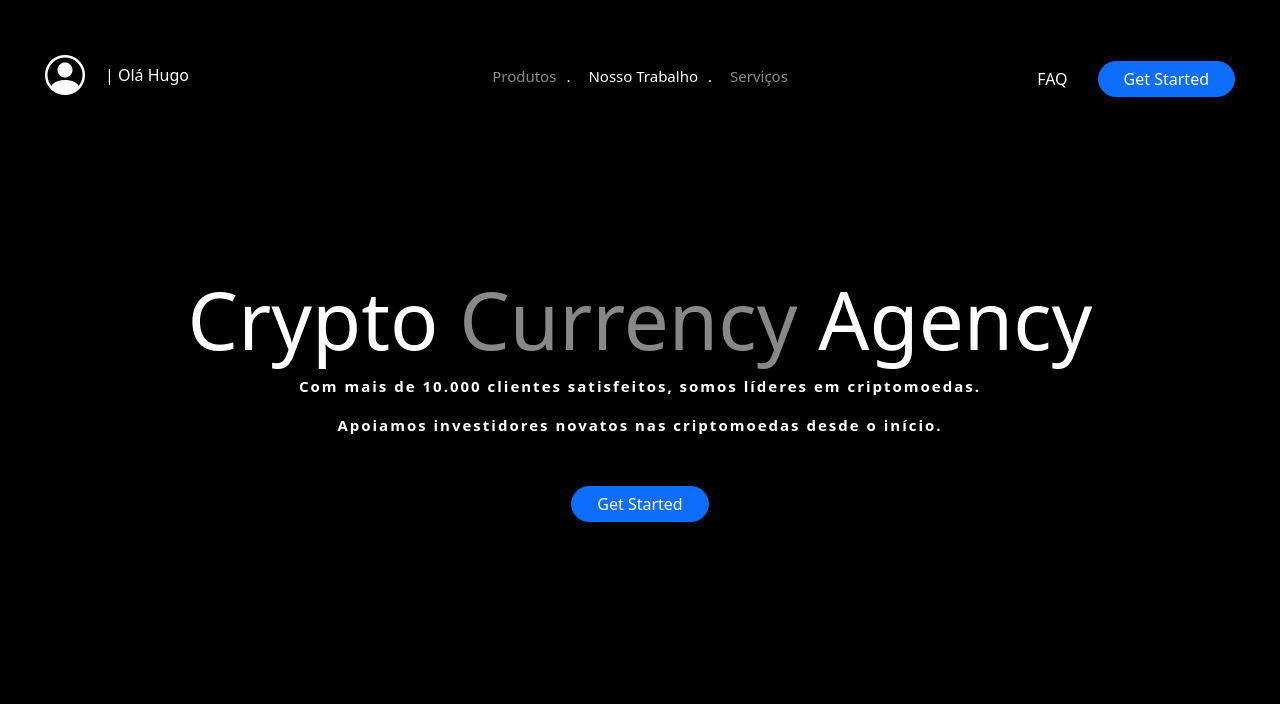
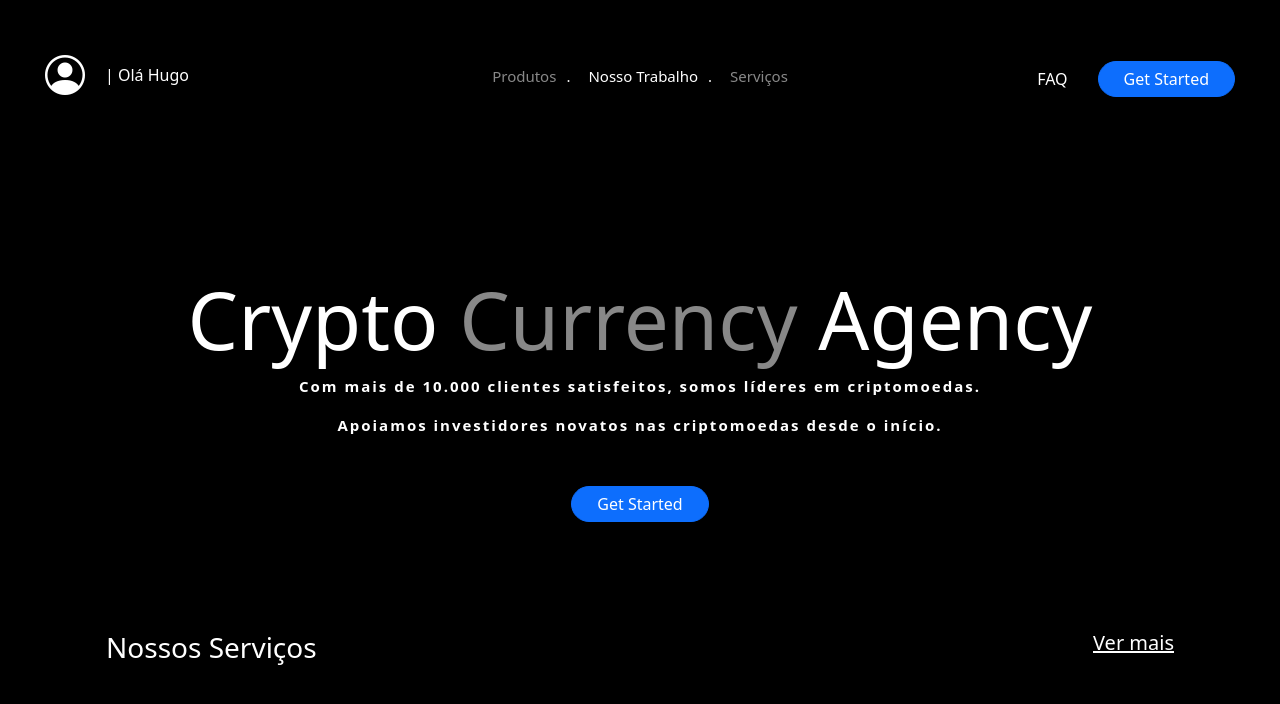
Before and after one commit to villarzz/black-landingpage, an Angular app in the folder black-landingpage/: page / in a window 1280 px wide. Shown: the top 704 px of the page. Built offline with nearby package versions, Linux system fonts and the light colour scheme.

Commit message:
FEAT:(nossos-servicos)-gerando componente e adicionando textos

```diff
--- a/black-landingpage/src/app/app.component.html
+++ b/black-landingpage/src/app/app.component.html
@@ -1,2 +1,3 @@
 <app-cabecalho></app-cabecalho>
 <app-title></app-title>
+<app-nossos-servicos></app-nossos-servicos>
--- a/black-landingpage/src/app/app.module.ts
+++ b/black-landingpage/src/app/app.module.ts
@@ -6,13 +6,15 @@ import { AppComponent } from './app.component';
 import { CabecalhoComponent } from './cabecalho/cabecalho.component';
 import { BtnGetstarttedComponent } from './btn-getstartted/btn-getstartted.component';
 import { TitleComponent } from './title/title.component';
+import { NossosServicosComponent } from './nossos-servicos/nossos-servicos.component';
 
 @NgModule({
   declarations: [
     AppComponent,
     CabecalhoComponent,
     BtnGetstarttedComponent,
-    TitleComponent
+    TitleComponent,
+    NossosServicosComponent
   ],
   imports: [
     BrowserModule,
--- /dev/null
+++ b/black-landingpage/src/app/nossos-servicos/nossos-servicos.component.html
@@ -0,0 +1,14 @@
+<body>
+  <div class="row mt-5 p-3">
+    <div class="col">
+      <h3>
+        Nossos Serviços
+      </h3>
+    </div>
+    <div class="col">
+      <h5 class="text-end">
+        <a href="">Ver mais</a>
+      </h5>
+    </div>
+  </div>
+</body>
--- /dev/null
+++ b/black-landingpage/src/app/nossos-servicos/nossos-servicos.component.scss
@@ -0,0 +1,3 @@
+a{
+  color: white;
+}
```
Also changed, not shown: black-landingpage/src/app/nossos-servicos/nossos-servicos.component.ts (added, +10 -0 lines), 1 other file (tests, documents, lock files or other folders).
